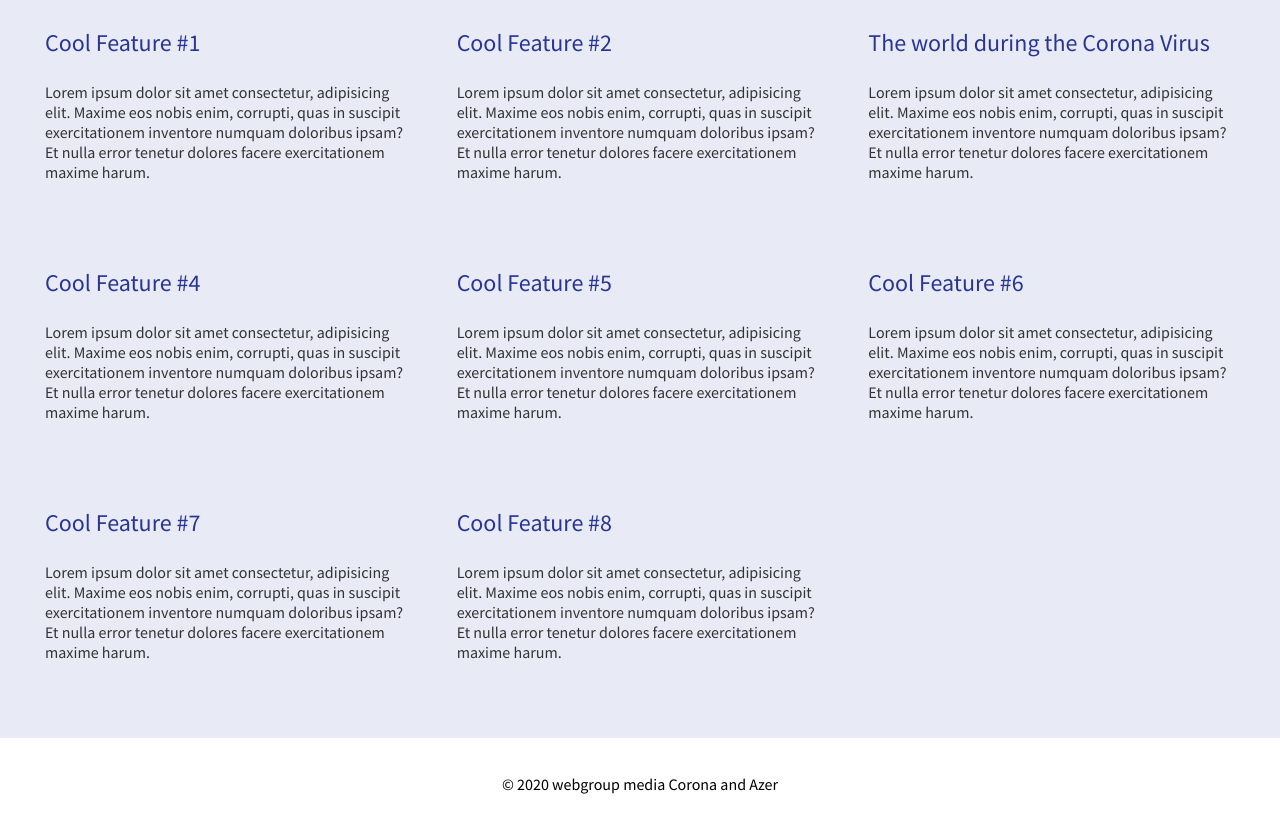
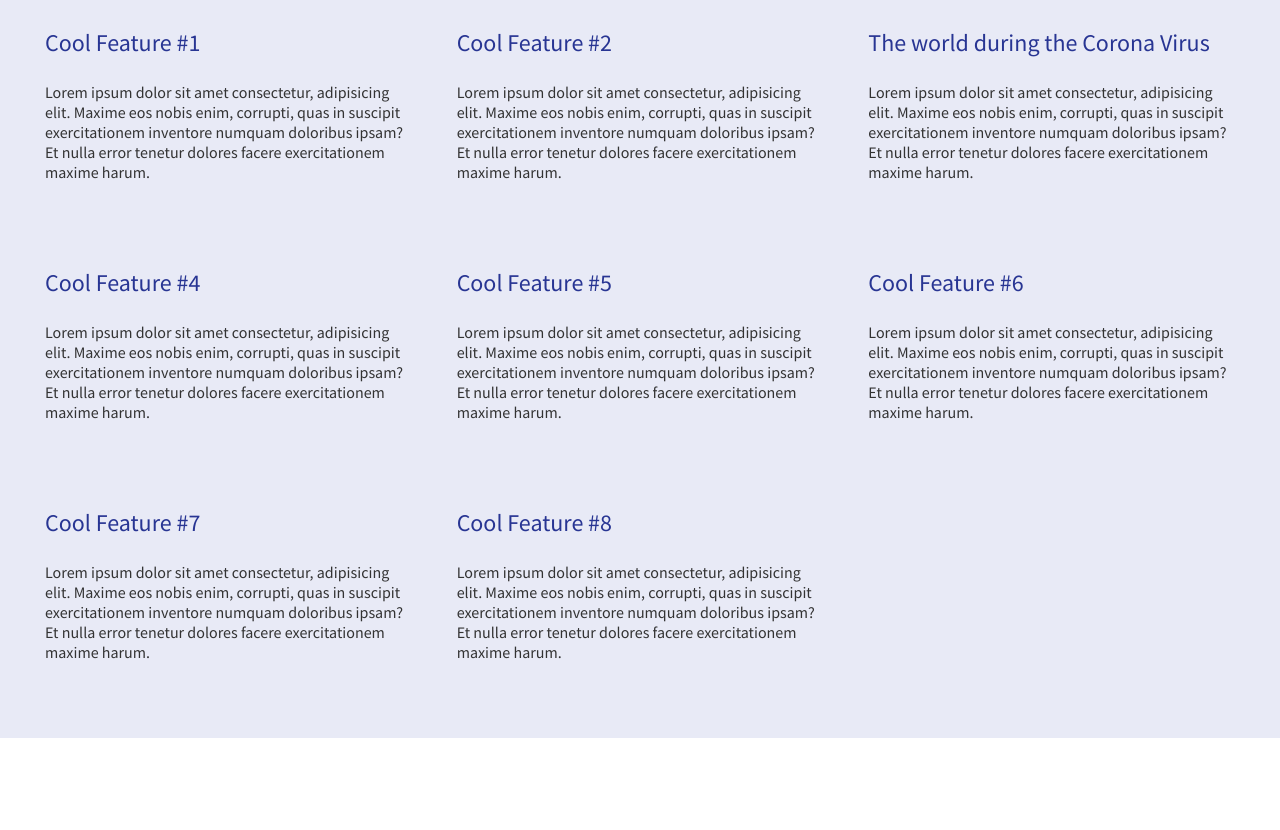
Before and after one commit to yamacode/Desktop, a plain HTML site: page index.html in a window 1280 px wide. Shown: the part 596-1426 px from the top of the page. After the commit the page ends 1334 px from the top, so only its background shows below. Drawn offline with Linux system fonts and the light colour scheme.

Commit message:
Update index.html

```diff
--- a/index.html
+++ b/index.html
@@ -75,9 +75,7 @@
         </div>
     </div>
 
-    <div class="footer">
-        <p>&copy; 2020 webgroup media Corona and Azer</p>
-    </div>
+
 </body>
 
 </html>
```
